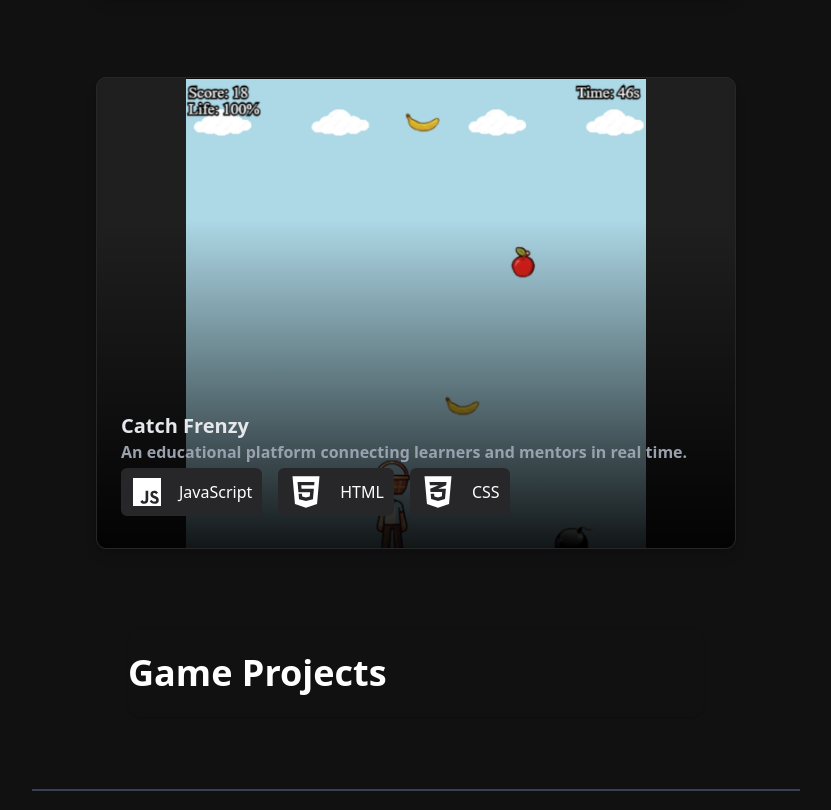
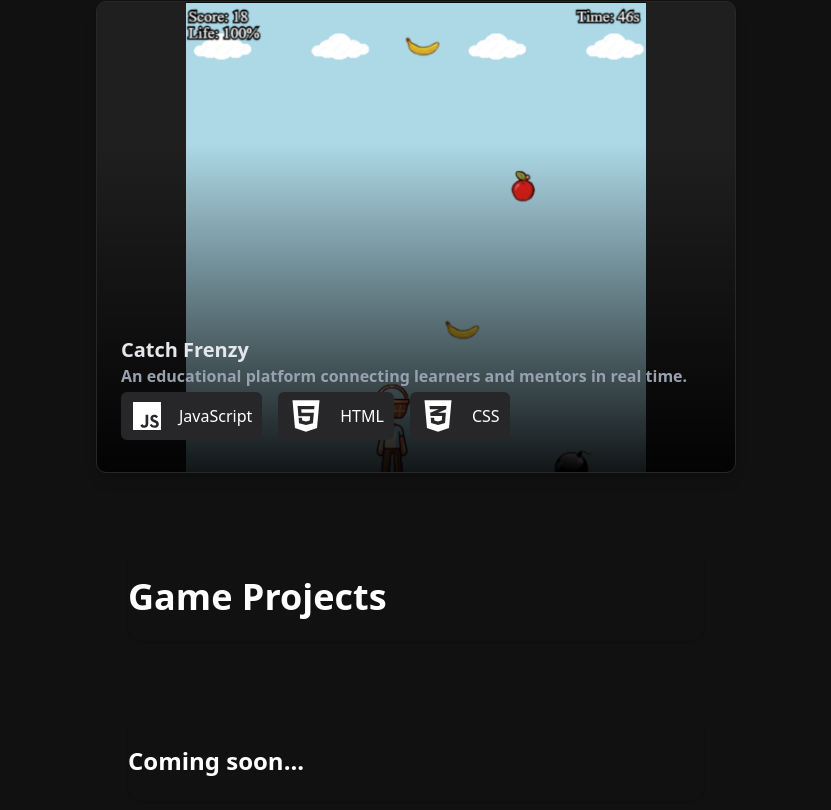
Before and after one commit to AazeemVS/Portfolio-Site, a React (Vite) app in the folder my-portfolio/: page /Projects in a window 1280 px wide. Shown: the part 1987-2797 px from the top of the page, without its empty margins (224-1055 px from the left). Built offline with nearby package versions, Linux system fonts and the light colour scheme.

Commit message:
Cleaned up projects page

```diff
--- a/my-portfolio/src/pages/Projects.tsx
+++ b/my-portfolio/src/pages/Projects.tsx
@@ -3,33 +3,13 @@ import Footer from "@/components/ui/footer";
 import TSIcon from "@/components/ui/icons/tsIcon";
 import AngularIcon from "@/components/ui/icons/angularIcon";
 import ProjectTemplate from "@/components/ui/projectTemplate";
-import {
-  Card,
-  CardContent,
-  CardDescription,
-  CardFooter,
-  CardHeader,
-  CardTitle,
-} from "@/components/ui/card";
+import { Card } from "@/components/ui/card";
 import HTMLIcon from "@/components/ui/icons/HTMLIcon";
 import CSSIcon from "@/components/ui/icons/CSSIcon";
-import TailwindCSSIcon from "@/components/ui/icons/tailwindCSSIcon";
 import JSIcon from "@/components/ui/icons/jsIcon";
-import ReactIcon from "@/components/ui/icons/reactIcon";
-import ViteIcon from "@/components/ui/icons/viteIcon";
 import JavaIcon from "@/components/ui/icons/javaIcon";
-import GitIcon from "@/components/ui/icons/gitIcon";
-import NodeJSIcon from "@/components/ui/icons/nodeJSIcon";
-import CPlusPlusIcon from "@/components/ui/icons/cppIcon";
-import ShadcnIcon from "@/components/ui/icons/shadcnIcon";
-import CSharpIcon from "@/components/ui/icons/csharpIcon";
-import FigmaIcon from "@/components/ui/icons/figmaIcon";
 
-import {
-  BrowserRouter as Router,
-  useNavigate,
-  useLocation,
-} from "react-router-dom";
+import { useNavigate, useLocation } from "react-router-dom";
 
 import {
   NavigationMenu,
@@ -123,7 +103,7 @@ const Projects: React.FC = () => {
   const navigate = useNavigate();
   return (
     <>
-      <NavBar />
+      {/* <NavBar /> */}
       <Card id="web-projects" className="border-none">
         <h2 className="text-white text-left text-4xl font-bold">
           Web Projects
@@ -170,6 +150,9 @@ const Projects: React.FC = () => {
           Game Projects
         </h2>
       </Card>
+      <Card className="border-none">
+        <p className="text-white text-2xl font-bold"> Coming soon...</p>
+      </Card>
 
       <footer>
         <Footer></Footer>
```
